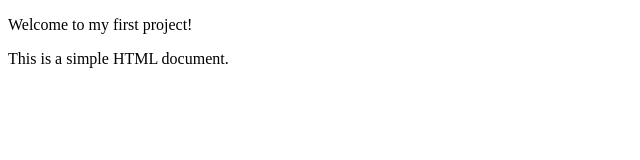
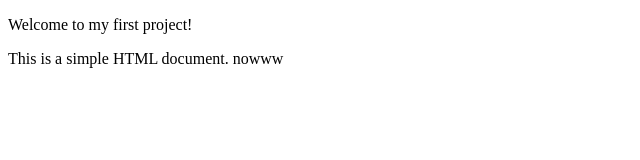
Before and after one commit to HarshilAhir1012/first-project, a plain HTML site: page index.html in a window 1280 px wide. Shown: the full height of the page, 0-640 px from the left. Drawn offline with Linux system fonts and the light colour scheme.

Commit message:
just fun

```diff
--- a/index.html
+++ b/index.html
@@ -7,6 +7,6 @@
 </head>
 <body>
     <p>Welcome to my first project!</p>
-    <p>This is a simple HTML document.</p>
+    <p>This is a simple HTML document. nowww</p>
 </body>
 </html>
```
